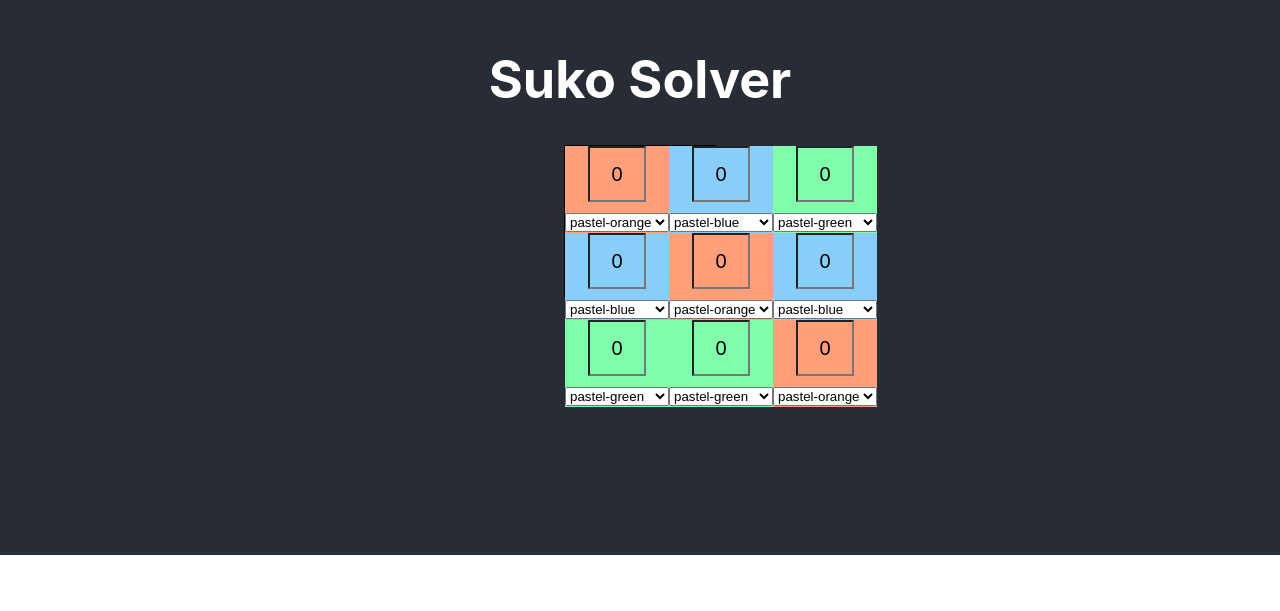
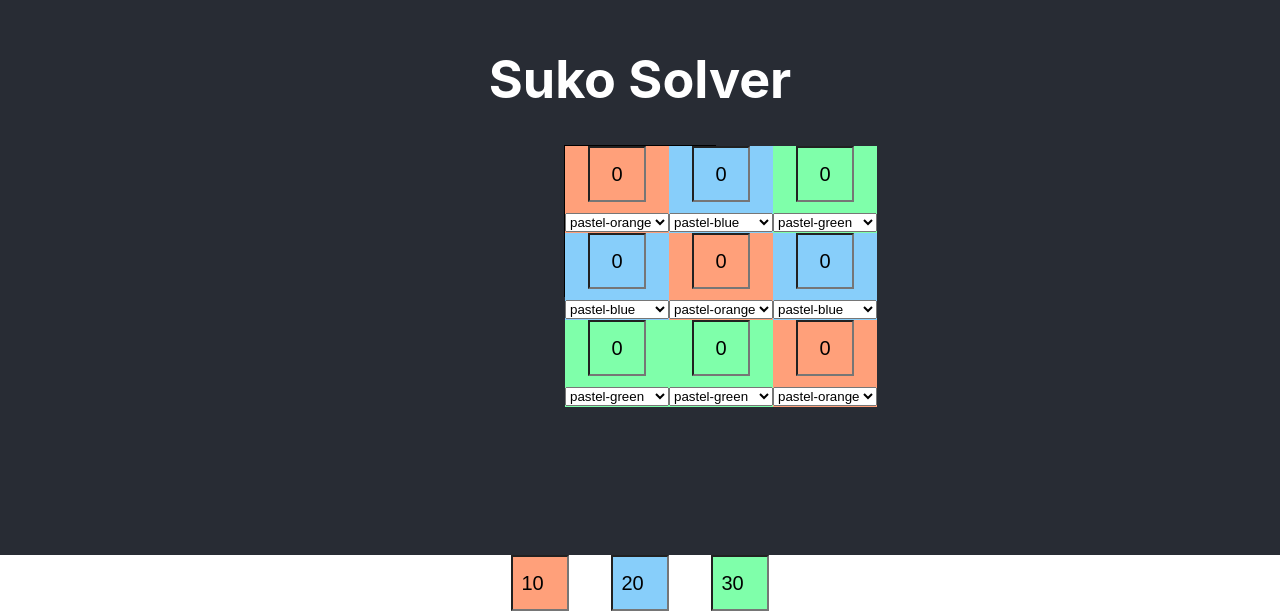
Before and after one commit to elliotdes/suko-solver, a React (Create React App) app: page / in a window 1280 px wide. Shown: the part 245-856 px from the top of the page. Before the commit the page ends 800 px from the top, so only its background shows below. Built offline with nearby package versions, Linux system fonts and the light colour scheme.

Commit message:
check color sum

```diff
--- a/src/App.js
+++ b/src/App.js
@@ -1,6 +1,7 @@
 import React, { useState } from "react";
 import "./App.css";
 import Grid from "./Components/Grid";
+import Sum from "./Components/Sum";
 
 function App() {
   const [grid, setGrid] = useState([
@@ -13,17 +14,54 @@ function App() {
     ["#87CEFA", "#FFA07A", "#7FFFAA"],
     ["#7FFFAA", "#87CEFA", "#FFA07A"],
   ]);
+  const [orangeSum, setOrangeSum] = useState(10);
+  const [blueSum, setBlueSum] = useState(20);
+  const [greenSum, setGreenSum] = useState(30);
+
+  const colorSum = {
+    "#FFA07A": orangeSum,
+    "#87CEFA": blueSum,
+    "#7FFFAA": greenSum,
+  };
+
+  const checkSum = (grid, color, desiredSum) => {
+    let sum = 0;
+    for (let i = 0; i < grid.length; i++) {
+      for (let j = 0; j < grid[i].length; j++) {
+        if (colors[i][j] === color) {
+          sum += Number(grid[i][j]);
+        }
+      }
+    }
+    if (sum > desiredSum) {
+      console.log(`The sum of the ${color} group exceeds the desired sum`);
+    }
+  };
 
   const handleChange = (row, col, value) => {
     const newGrid = [...grid];
     newGrid[row][col] = value;
     setGrid(newGrid);
+    const color = colors[row][col];
+    checkSum(newGrid, color, colorSum[color]);
   };
 
   const handleColorChange = (row, col, color) => {
     const newColors = [...colors];
     newColors[row][col] = color;
     setColors(newColors);
+    checkSum(grid, color, colorSum[color]);
+  };
+
+  const handleSumChange = (color, newValue) => {
+    if (color === "#FFA07A") {
+      setOrangeSum(newValue);
+    } else if (color === "#87CEFA") {
+      setBlueSum(newValue);
+    } else if (color === "#7FFFAA") {
+      setGreenSum(newValue);
+    }
+    checkSum(grid, color, newValue);
   };
 
   return (
@@ -37,6 +75,13 @@ function App() {
           onColorChange={handleColorChange}
         ></Grid>
       </header>
+      <Sum
+        color="#FFA07A"
+        initialValue={orangeSum}
+        onChange={handleSumChange}
+      />
+      <Sum color="#87CEFA" initialValue={blueSum} onChange={handleSumChange} />
+      <Sum color="#7FFFAA" initialValue={greenSum} onChange={handleSumChange} />
     </div>
   );
 }
--- /dev/null
+++ b/src/Components/Sum.js
@@ -0,0 +1,36 @@
+import React, { useState } from "react";
+
+const Sum = ({ color, initialValue, onChange }) => {
+  const [value, setValue] = useState(initialValue);
+
+  const handleChange = (e) => {
+    const newValue = e.target.value;
+    setValue(newValue);
+    onChange(color, newValue);
+  };
+
+  return (
+    <div
+      style={{
+        width: "100px",
+        height: "50px",
+        display: "inline-block",
+      }}
+    >
+      <input
+        type="number"
+        value={value}
+        onChange={handleChange}
+        style={{
+          backgroundColor: color,
+          width: "50px",
+          height: "50px",
+          fontSize: "20px",
+          textAlign: "center",
+        }}
+      />
+    </div>
+  );
+};
+
+export default Sum;
```
